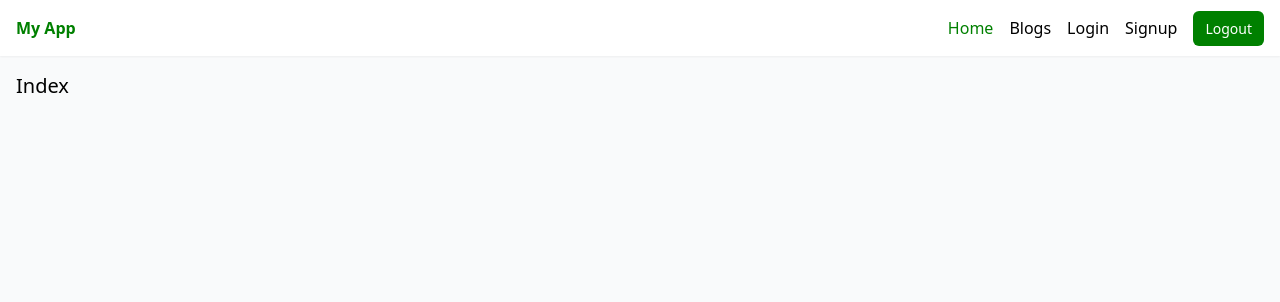
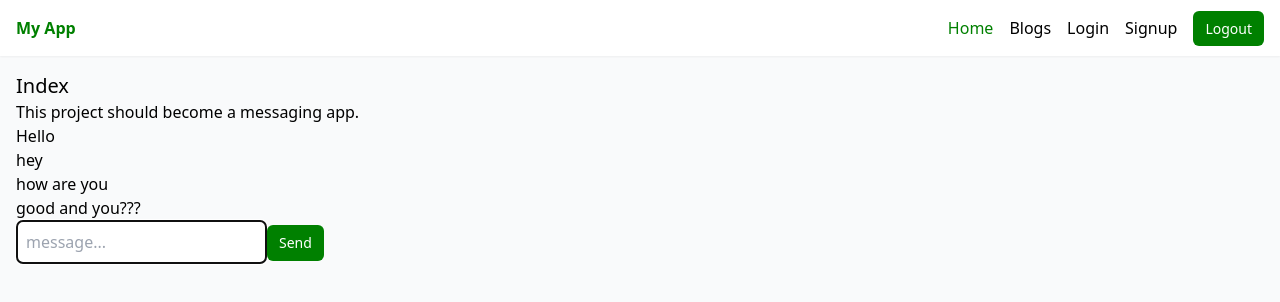
Before and after one commit to fabienChn/nuxt-app, a Nuxt app: page / in a window 1280 px wide. Shown: the top 302 px of the page. Built offline with nearby package versions, Linux system fonts and the light colour scheme; no server answers.

Commit message:
socket setup + conversaton & messages wip

```diff
--- a/nuxt.config.ts
+++ b/nuxt.config.ts
@@ -17,6 +17,6 @@ export default defineNuxtConfig({
   runtimeConfig: {
     public: {
       apiUrl: process.env.API_URL,
-    }
-  }
+    },
+  },
 })
--- a/package.json
+++ b/package.json
@@ -12,6 +12,7 @@
     "nuxt": "^3.1.1"
   },
   "dependencies": {
-    "jwt-decode": "^3.1.2"
+    "jwt-decode": "^3.1.2",
+    "socket.io-client": "^4.6.0"
   }
 }
--- a/pages/index.vue
+++ b/pages/index.vue
@@ -1,11 +1,39 @@
 <template>
   <div>
     <h2 class="text-xl">Index</h2>
+
+    <p>This project should become a messaging app.</p>
+
+    <div v-for="message in messages" :key="message">
+      <p>{{ message }}</p>
+    </div>
+
+    <input v-model="inputValue" placeholder="message..." @keydown.enter="sendMessage" autofocus />
+    <button class="btn" @click="sendMessage">Send</button>
   </div>
 </template>
 
 <script setup>
-  definePageMeta({
-    middleware: 'auth',
-  })
+  const { apiUrl } = useRuntimeConfig().public;
+  const { $socketioClient } = useNuxtApp();
+
+  const inputValue = ref('');
+  const messages = ref([
+    'Hello',
+    'hey',
+    'how are you',
+    'good and you???',
+  ])
+
+  const { io } = $socketioClient;
+  const socket = io(apiUrl, { withCredentials: true });
+
+  socket.on('message', (message) => {
+    messages.value.push(message);
+  });
+
+  function sendMessage() {
+    socket.emit('chatMessage', inputValue.value);
+    inputValue.value = '';
+  }
 </script>
--- /dev/null
+++ b/plugins/socketio-client.js
@@ -0,0 +1,9 @@
+import socketioClient from 'socket.io-client';
+
+export default defineNuxtPlugin((nuxtApp) => {
+  return {
+    provide: {
+      socketioClient,
+    }
+  }
+});
```
Also changed, not shown: 1 other file (tests, documents, lock files or other folders).
